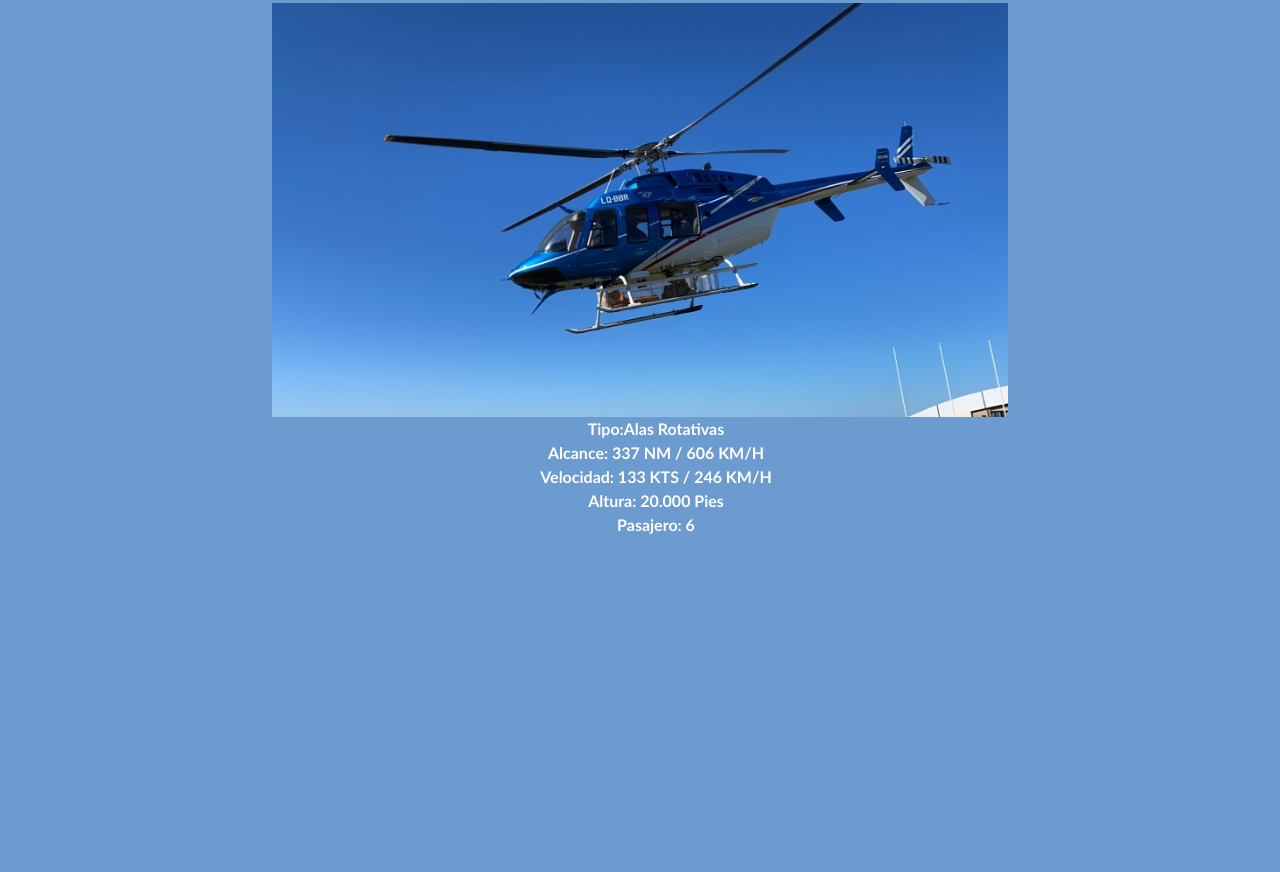
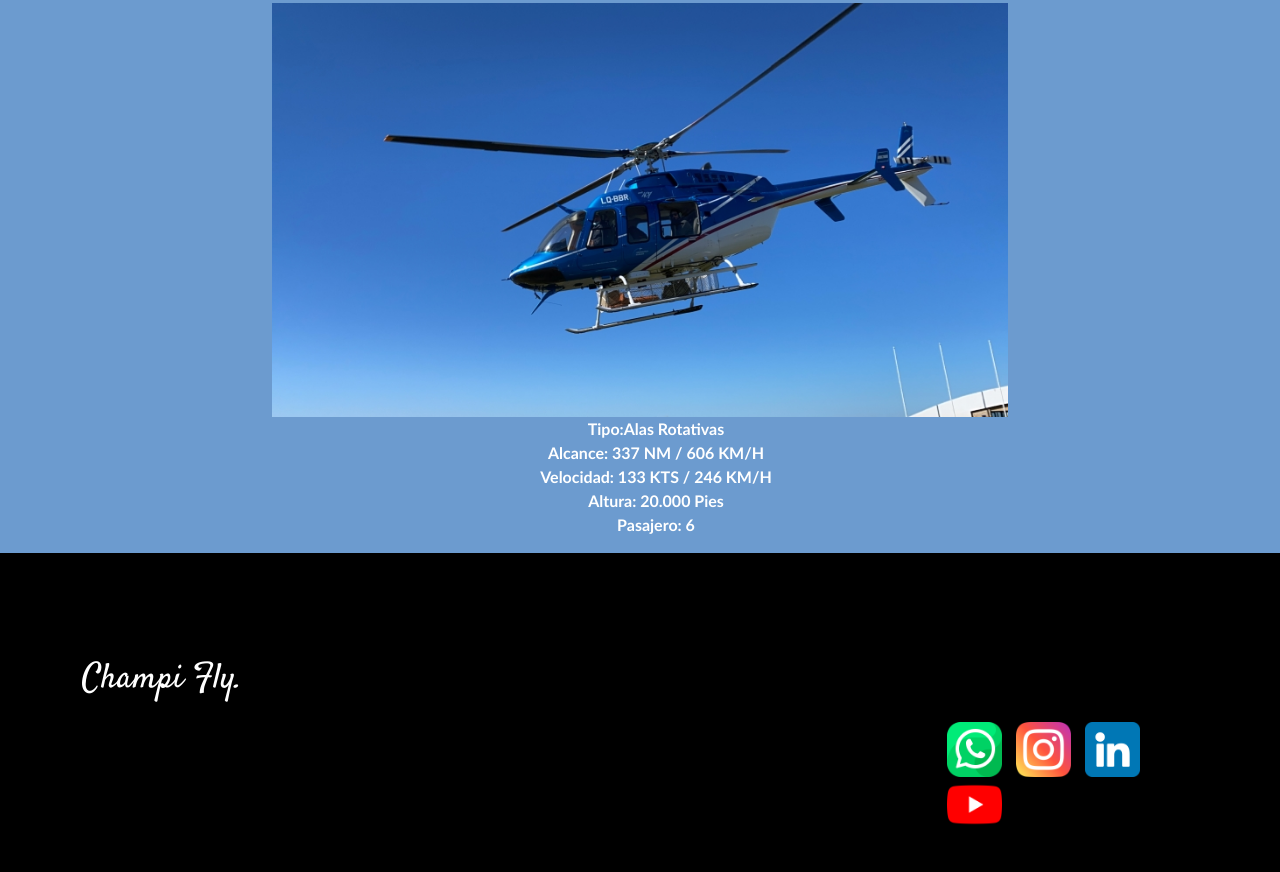
Before and after one commit to JuanpPabloFerraccioli/Entrega3Proyecto, a plain HTML site: page pages/nuestraflota.html in a window 1280 px wide. Shown: the part 1635-2507 px from the top of the page. Before the commit the page ends 2188 px from the top, so only its background shows below. Drawn offline with nearby package versions, Linux system fonts and the light colour scheme.

Commit message:
agregado de footer nuestra flota

```diff
--- a/pages/nuestraflota.html
+++ b/pages/nuestraflota.html
@@ -170,43 +170,26 @@
     </ul>
 </div>
 </section>
-
-
-
-
-
-
-
-
-
-
-
-
-
-
-
-
-
-
-
-
-
-
-
-
-
-
-
 </main>
 
+<!-- FOOTER -->
 
-
-
-
-
-
-
-
+<footer>
+    <div class="container">
+        <div class="row">
+        <p class="col-4 cfooter">Champi Fly.</p>
+        </div>
+        <!-- REDES FOOTER -->
+        <div class="row d-flex justify-content-end">
+                <div class="logosredes col-3">
+            <img class="logowpp" src="/images/whatsapp (3).png" alt="Logo whatsapp">
+            <img class="logoig" src="/images/instagram.png" alt="Logo instagram">
+            <img class="logolk" src="/images/linkedin.png" alt="logo linkedin">
+            <img class="logoyt" src="/images/youtube.png" alt="logo youtube">
+                </div>
+        </div>
+    </div>
+</footer>
 
 </body>
 </html>
```
